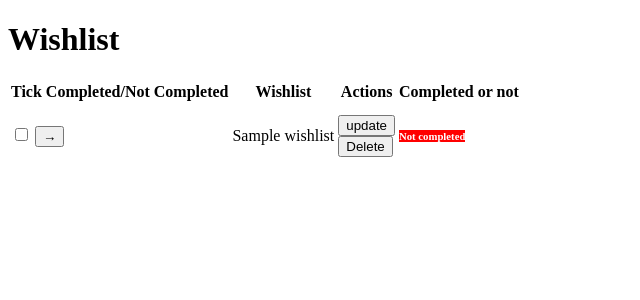
After one commit to juneparu/Ecom-project, a Django app: template ecom/store/templates/store/wishlist.html in a window 1280 px wide. The commit adds this page. Shown: the top 300 px of the page, without its empty margins (0-640 px from the left). Run offline with Django 5.2, Linux system fonts and the light colour scheme; the template is opened without the code that fills it: most values are stand-ins (such as "Sample title", 1, 10 or a date in 2020); parts of the project's set-up code (start-up, migrations or seed data) failed here and were passed over.

Commit message:
changes added

```diff
--- /dev/null
+++ b/ecom/store/templates/store/wishlist.html
@@ -0,0 +1,51 @@
+<!DOCTYPE html>
+    <html>
+    <head>
+        <meta charset="UTF-8">
+        <meta name="viewport" content="width=device-width, initial-scale=1.0">
+        <title>wishlist</title>
+    </head>
+
+<h1> Wishlist</h1>
+    <div class="table-container">
+        <table>
+            <thead>
+                <tr>
+                    <th>Tick Completed/Not Completed</th>
+                    <th>Wishlist</th>
+                    <th>Actions</th>
+                    <th>Completed or not</th>
+                </tr>
+            </thead>
+            {% if show %}
+            <tbody id="table-body">
+                {% for item in show reversed %}
+                <tr>
+                    <form action="{% url 'check' pk=item.pk %}" method="post">
+                        {% csrf_token %}
+                        <td><input type="checkbox" name="check" {% if item.is_checked %} checked {% else %} {% endif %}/>
+                            <button class="delete-btn">&rarr;</button>
+                        </td>
+                    </form>
+                    <td class="wishlist-data">{{ item.wishlist }}</td>
+                    <td>
+                        <form action="{% url 'updatepage' pk=item.pk %}" method="post">
+                            {% csrf_token %}
+                            <button class="delete-btn">update</button>
+                        </form>
+                        <form action="{% url 'delete' pk=item.pk %}" method="post">
+                            {% csrf_token %}
+                            <button class="delete-btn">Delete</button>
+                        </form>
+                    </td>
+                    <td>
+                        <h6>{% if item.is_checked %} <span style="background-color: green;color: #fff;">Completed</span> {% else %} <span style="background-color: red;color: #fff;">Not completed</span> {% endif %}</h6>
+                    </td>
+                </tr>
+                {% endfor %}
+            </tbody>
+            {% endif %}
+        </table>
+    </div>
+</div>
+</html>
```
Also changed, not shown: ecom/store/models.py (+16 -2 lines), ecom/store/templates/store/error.html (added, +14 -0 lines), ecom/store/templates/store/exam.html (deleted, +0 -18 lines), ecom/store/templates/store/home.html (+8 -2 lines), ecom/db.sqlite3, ecom/media/uploads/product/x8uevcsf5yy71.webp (added), ecom/store/migrations/0002_wishlistmodel.py (added), ecom/store/migrations/0003_wishlist_wishlistitem_delete_wishlistmodel.py (added), ecom/store/migrations/0004_alter_product_id.py (added), ecom/store/migrations/0005_wishlistmodel_remove_wishlistitem_wishlist_and_more.py (added), ecom/store/views.py (line endings or trailing spaces).
